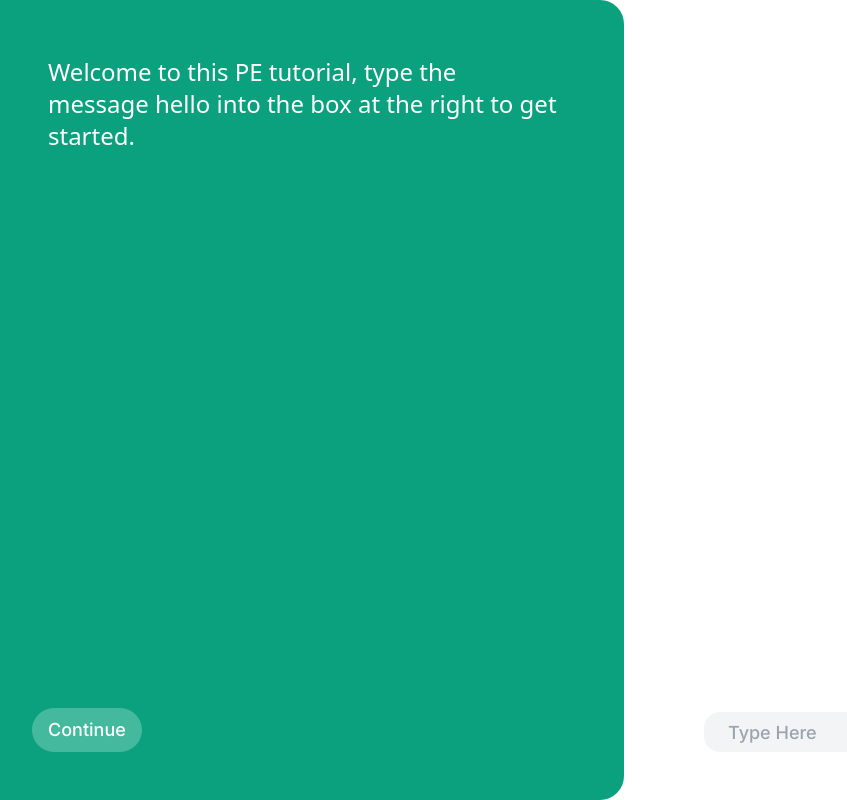
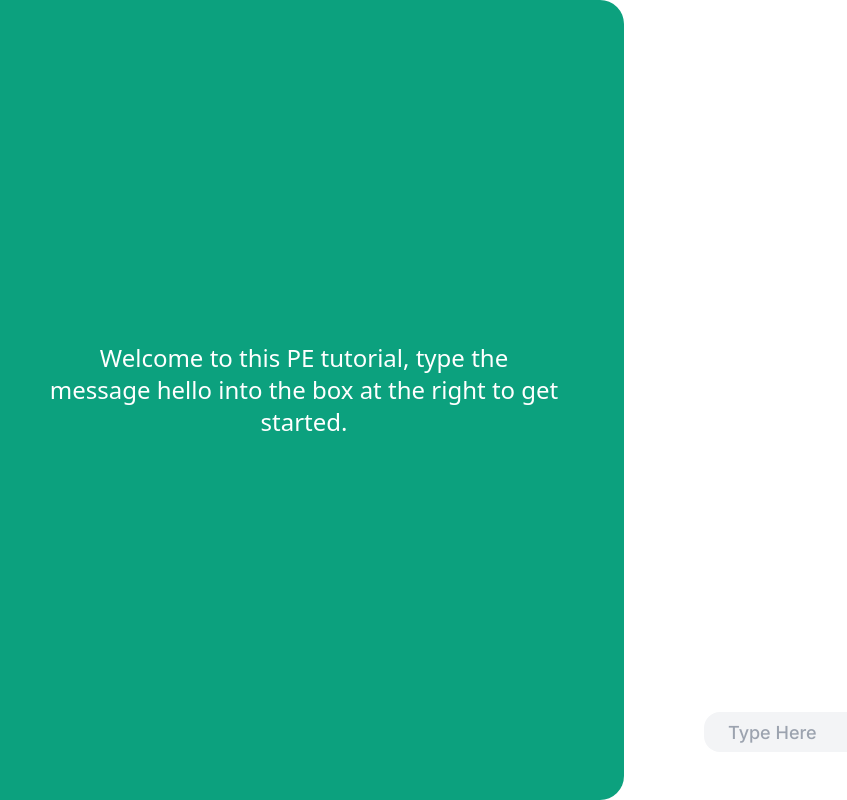
Before and after one commit to trigaten/learn2prompt, a Next.js app: page / in a window 1280 px wide. Shown: the whole page, without its empty margins (16-863 px from the left). Built offline with nearby package versions, Linux system fonts and the light colour scheme.

Commit message:
removed buttons and only showing newest tutorial message

```diff
--- a/app/components/Button.tsx
+++ /dev/null
@@ -1,22 +0,0 @@
-import { ReactNode } from "react";
-
-interface ButtonProps {
-    highlighted: boolean;
-    children: ReactNode;
-    onPress: () => void;
-}
-
-const Button = ( {highlighted, children, onPress}: ButtonProps ): ReactNode => {
-    const colors = highlighted ? 'bg-white text-black' : 'bg-light-green text-white';
-
-    return (
-        <button
-            className={`px-4 py-2 rounded-3xl text-lg font-medium ${colors}`}
-            onClick={onPress}
-        >
-            {children}
-        </button>
-    );
-}
-
-export default Button;
--- a/app/components/Tutorial.tsx
+++ b/app/components/Tutorial.tsx
@@ -4,7 +4,6 @@ import { Message, Role } from '../types';
 import { useEffect, useState, useRef, useCallback, ReactElement } from 'react';
 import TutorialMessageView from './TutorialMessageView';
 import { useInputContext } from './InputContext';
-import Button from './Button';
 
 const systemMessage: Message = {
   role: Role.SYSTEM,
@@ -13,18 +12,17 @@ const systemMessage: Message = {
 
     1. type the word hello in a box on the right
     2. press enter once that is done
-    3. wait for an AI response
-    4. received the AI response
+    4. receive the AI response
 
     In the following messages, I will periodically send you the state of the website:
     - inputData: what the user has typed in their text box, prior to submitting
-    - submitted: whether the user has submitted
-    - responseReceived: whether the AI has responded to the user's message
-    - messages: a list of all messages. note that there will be a "role"
+    - submitted: whether the user has submitted a new message
+    - responseReceived: whether the AI has responded to the user's newest message
+    - messages: a list of all messages. note that there will be a "role" for either the user or the AI assistant as well as the message content
 
     Send a message back to the user depending on what state they're in, moving along with each step until they are finished. Assume the AI will respond immediately.
 
-    When the user gets stuck, offer helpful advice, such as more detailed info on how to use a computer. Do not repeat yourself. Be aware that the user has no way to type messages to you at the moment. Make your messages concise. Do not use markdown.
+    When the user gets stuck, offer helpful advice, such as more detailed info on how to use a computer. Do not repeat yourself. Be aware that the user has no way to type messages to you. Make your messages very concise. Do not use markdown.
 
     To start, welcome them to the tutorial. Once steps 1-4 are completed, congratulate them on finishing. There are no further steps.
     `
@@ -38,19 +36,15 @@ const initialBotMessage: Message =
 
 const Tutorial = (): ReactElement => {
   const [tutorialMessages, setTutorialMessages] = useState<Message[]>([systemMessage, initialBotMessage]);
-  const [botMessages, setBotMessages] = useState<Message[]>([initialBotMessage]);
+  const [botMessage, setBotMessage] = useState<Message>(initialBotMessage);
   const { inputData, submitted, updateSubmitted, chatMessages, stringFound,
     updateStringFound, responseReceived, updateResponseReceived } = useInputContext();
-  const [currentStep, setCurrentStep] = useState<number>(0);
-  const initialFetch = useRef<boolean>(true);
 
   const fetchTutorialMessage = useCallback(async () => {
     const stateMessage: Message = {
       role: Role.USER,
       content: `inputData: ${inputData}, submitted: ${submitted}, responseReceived: ${responseReceived}, chatMessages: ${JSON.stringify(chatMessages)}`
     };
-
-    console.log(stateMessage);
 
     try {
       const response = await fetch('/api/openai', {
@@ -61,11 +55,11 @@ const Tutorial = (): ReactElement => {
 
       const botMessage: Message = await response.json();
       setTutorialMessages(prev => [...prev, stateMessage, botMessage]);
-      setBotMessages(prev => [...prev, botMessage]);
+      setBotMessage(botMessage);
     } catch (error) {
       console.log('Error in API Call');
     }
-  }, [inputData, submitted, responseReceived, chatMessages, tutorialMessages, botMessages.length]);
+  }, [inputData, submitted, responseReceived, chatMessages, tutorialMessages]);
 
   useEffect(() => {
     if (submitted) {
@@ -84,19 +78,8 @@ const Tutorial = (): ReactElement => {
     }
   }, [submitted, stringFound, fetchTutorialMessage, updateStringFound, updateSubmitted, responseReceived, updateResponseReceived])
 
-  const changeStep = (change: number) => {
-    setCurrentStep((prevStep) => Math.max(0, Math.min(prevStep + change, botMessages.length - 1)));
-  };
-
   return (
-    <div className={`flex-1 flex flex-col justify-between p-12 bg-green rounded-r-3xl`}>
-      <TutorialMessageView messages={botMessages} currentStep={currentStep} />
-
-      <div className={'flex-1 flex flex-row justify-between'}>
-        {/* <Button highlighted={currentStep !== 0} onPress={() => changeStep(-1)}> Previous </Button> */}
-        <Button highlighted={currentStep !== botMessages.length - 1} onPress={() => changeStep(1)}> Continue </ Button>
-      </div>
-    </div>
+    <TutorialMessageView message={botMessage}/>
   );
 };
 
--- a/app/components/TutorialMessageView.tsx
+++ b/app/components/TutorialMessageView.tsx
@@ -1,32 +1,18 @@
-'use client'
-
-import { useRef, useEffect, ReactElement } from 'react';
+import { ReactElement } from 'react';
 import { Message } from '../types';
 
 interface TutorialMessageViewProps {
-    messages: Message[];
-    currentStep: number;
+    message: Message;
 }
 
-const TutorialMessageView = ( {messages, currentStep}: TutorialMessageViewProps ): ReactElement => {
-    const messagesEndRef = useRef<HTMLDivElement>(null);
-
-    useEffect(() => {
-        if (messagesEndRef.current) {
-          messagesEndRef.current.scrollIntoView({ behavior: 'smooth' });
-        }
-      }, [messages]);
-
-      return (
-        <div className="flex flex-col overflow-auto h-full mb-2 hide-scrollbar items-start">
-            {messages.map((message: Message, index: number) => (
-                <h1 key={index} className={`mb-5 text-2xl rounded-3xl px-4 py-2 font-sans font-medium ${currentStep === index ? 'text-white' : 'text-light-green'}`}>
-                    {message.content}
-                </h1>
-            ))}
-            <div ref={messagesEndRef} />
+const TutorialMessageView = ({ message }: TutorialMessageViewProps): ReactElement => {
+    return (
+        <div className="flex-1 flex items-center justify-center p-12 bg-green rounded-r-3xl">
+            <h1 className="text-center mb-5 text-2xl px-4 py-2 font-sans font-medium text-white">
+                {message.content}
+            </h1>
         </div>
-    )
+    );
 }
 
 export default TutorialMessageView;
```
